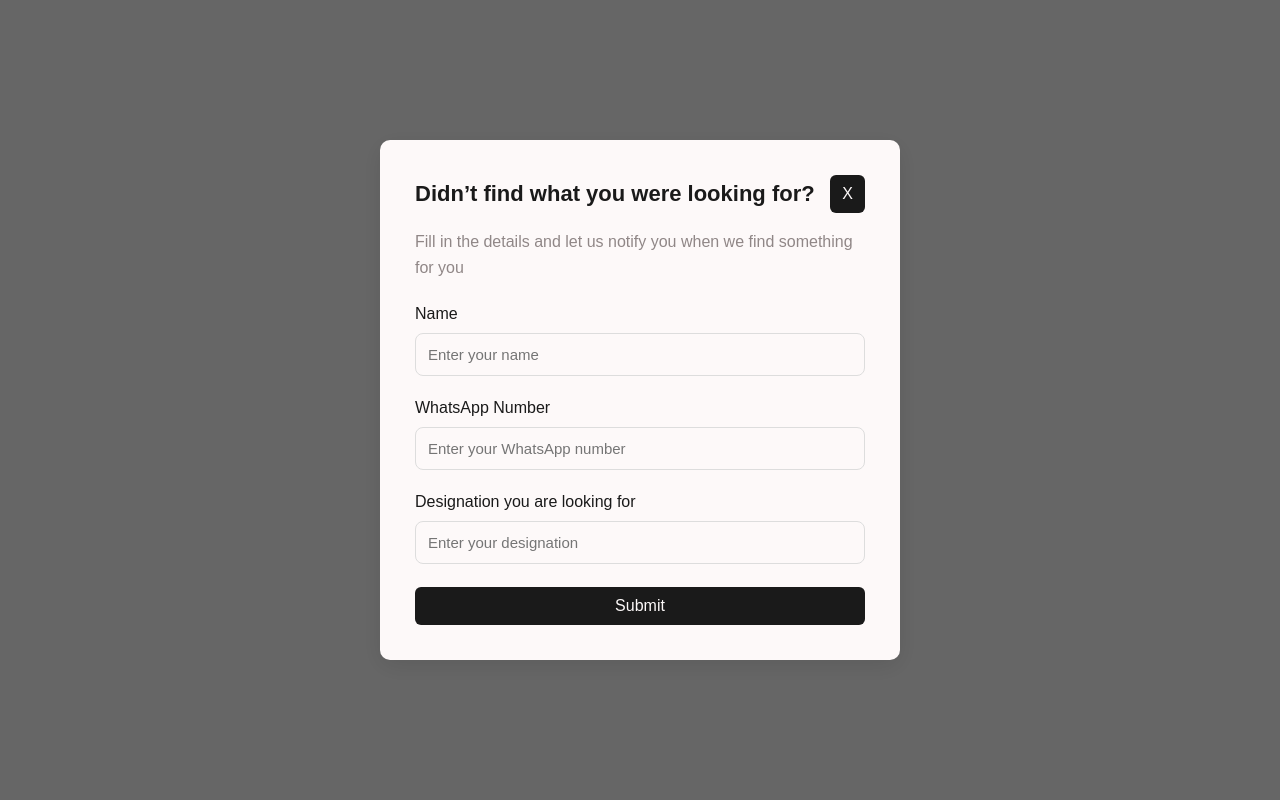
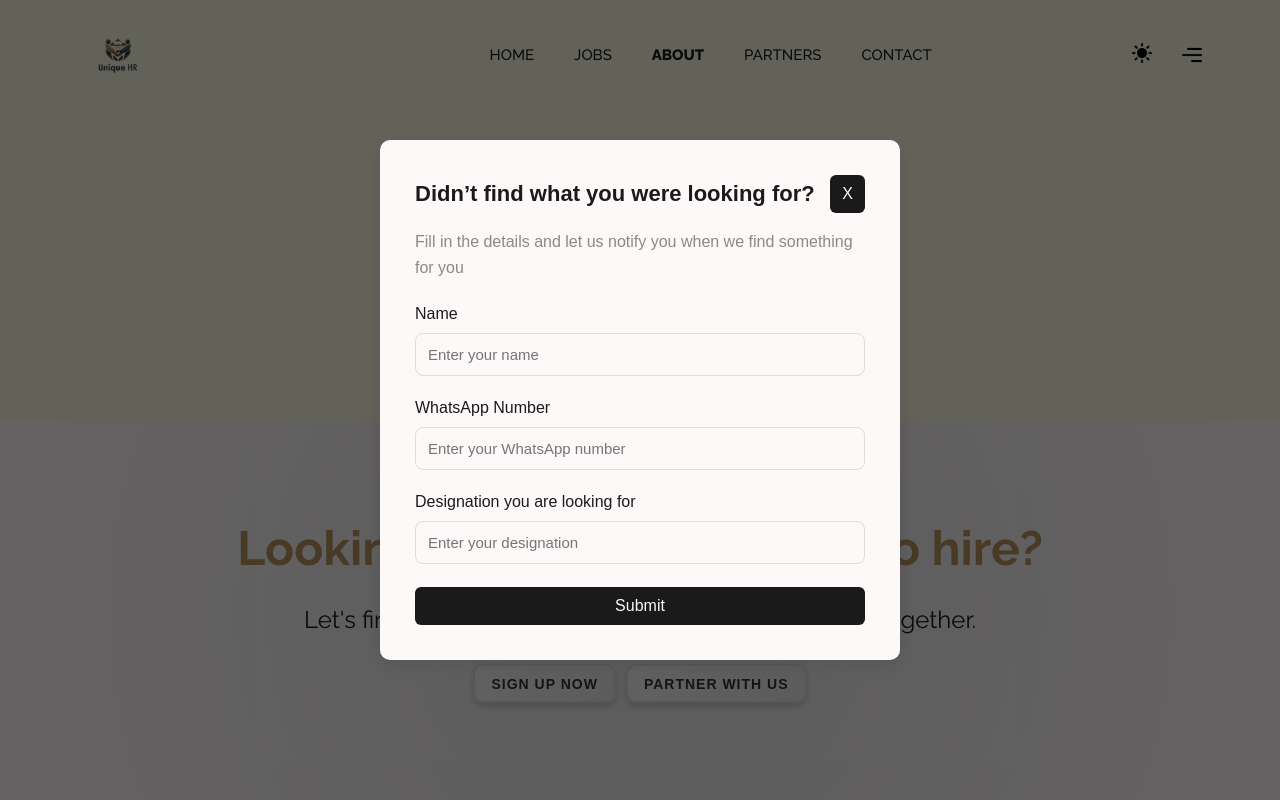
Before and after one commit to ShiviiSonii/UniqueHR, a React (Vite) app: page /about in a window 1280 px wide. Shown: the top 800 px of the page. Built offline with nearby package versions, Linux system fonts and the light colour scheme.

Commit message:
common banner content changed

```diff
--- a/src/App.jsx
+++ b/src/App.jsx
@@ -3,6 +3,7 @@ import { useState, useEffect } from 'react';
 import './App.css';
 import Home from './pages/Home.jsx';
 import Contact from './pages/Contact.jsx';
+import About from './pages/About.jsx';
 
 function App() {
   const [showPopup, setShowPopup] = useState(false);
@@ -32,7 +33,8 @@ function App() {
       <BrowserRouter>
         <Routes>
         <Route path="/" index element={<Home/>}/>
-        <Route path="/contact" index element={<Contact/>}/>
+        <Route path="/contact" element={<Contact/>}/>
+        <Route path="/about" element={<About/>}/>
         </Routes>
         {showPopup && (
          <div className="popup">
--- a/src/components/CommonBanner.jsx
+++ b/src/components/CommonBanner.jsx
@@ -1,17 +1,17 @@
 import React from 'react'
 import "../styles/CommonBanner.css"
 
-function AboveFooter() {
+function CommonBanner({page}) {
   return (
     <>
       <section className="common-banner">
         <div className="common-banner-container">
-              <h1>Contact Us</h1>
-              <p>Home | Contact</p>
+              <h1>{page} Us</h1>
+              <p>Home | {page}</p>
         </div>
       </section>
     </>
   )
 }
 
-export default AboveFooter
+export default CommonBanner
--- a/src/components/Navbar.jsx
+++ b/src/components/Navbar.jsx
@@ -3,7 +3,7 @@ import "../styles/Navbar.css";
 import MenuIcon from "../assets/menu.png";
 import LightThemeLogo from "../assets/logo.png"
 import LightMenuIcon from "../assets/lightmenu.png";
-import { Link } from 'react-router-dom';
+import { Link, NavLink } from 'react-router-dom';
 import Sidebar from './Sidebar.jsx';
 import DarkMode from './DarkMode.jsx';
 
@@ -36,11 +36,11 @@ function Navbar() {
       <div className={`nav-bar ${isSticky ? 'sticky slide-in-top' : ''}`}>
         <img src={LightThemeLogo}  alt="logo" className='nav-logo'/>
         <div className='nav nav-list'>
-          <Link to={"/"} className='links active'>Home</Link>
-          <Link to={"/jobs"} className='links'>Jobs</Link>
-          <Link to={"/about"} className='links'>About</Link>
-          <Link to={"/partners"} className='links'>Partners</Link>
-          <Link to={"/contact"} className='links'>Contact</Link>
+          <NavLink to={"/"} className={({ isActive }) => (isActive ? 'links active' : 'links')}>Home</NavLink>
+          <NavLink to={"/jobs"} className={({ isActive }) => (isActive ? 'links active' : 'links')}>Jobs</NavLink>
+          <NavLink to={"/about"} className={({ isActive }) => (isActive ? 'links active' : 'links')}>About</NavLink>
+          <NavLink to={"/partners"} className={({ isActive }) => (isActive ? 'links active' : 'links')}>Partners</NavLink>
+          <NavLink to={"/contact"} className={({ isActive }) => (isActive ? 'links active' : 'links')}>Contact</NavLink>
         </div>
         <div className='theme-menu'>
         <DarkMode/>
--- /dev/null
+++ b/src/pages/About.jsx
@@ -0,0 +1,18 @@
+import React from 'react';
+import Navbar from '../components/Navbar';
+import AboveFooter from '../components/AboveFooter';
+import Footer from '../components/Footer';
+import CommonBanner from '../components/CommonBanner';
+
+function About() {
+  return (
+    <>
+      <Navbar />
+      <CommonBanner page="About"/>
+      <AboveFooter />
+      <Footer />
+    </>
+  );
+}
+
+export default About;
--- a/src/pages/Contact.jsx
+++ b/src/pages/Contact.jsx
@@ -10,7 +10,7 @@ function Contact() {
   return (
     <>
       <Navbar />
-      <CommonBanner />
+      <CommonBanner page="Contact"/>
       <div className="contact-container">
         <form>
           <div className="form">
```
